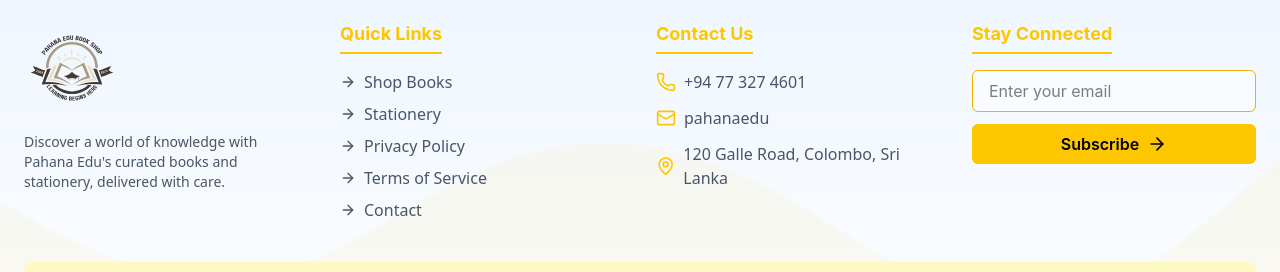
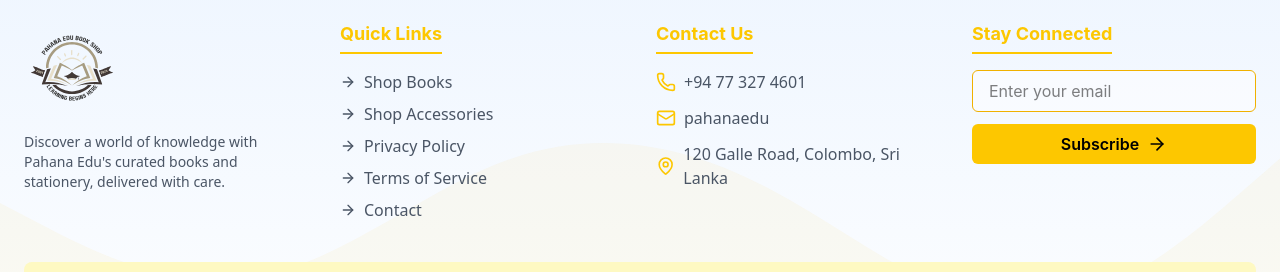
Before and after one commit to LakshiSew/Pahana_Edu_Frontend, a React (Vite) app: page /contactus in a window 1280 px wide. Shown: the part 992-1264 px from the top of the page. Built offline with nearby package versions, Linux system fonts and the light colour scheme; no server answers.

Commit message:
Footer Updated(added navigation links)

```diff
--- a/src/components/common/Footer.jsx
+++ b/src/components/common/Footer.jsx
@@ -10,6 +10,15 @@ const Footer = () => {
     console.log("Subscribed with:", email);
     setEmail("");
   };
+
+  // Define navigation links explicitly
+  const quickLinks = [
+    { name: "Shop Books", path: "/productList" },
+    { name: "Shop Accessories", path: "/productList" },
+    { name: "Privacy Policy", path: "/privacypolicy" },
+    { name: "Terms of Service", path: "/termsofservice" },
+    { name: "Contact", path: "/contactus" },
+  ];
 
   return (
     <footer className="relative bg-gradient-to-b from-blue-50 to-white pt-10 pb-16 overflow-hidden">
@@ -50,19 +59,13 @@ const Footer = () => {
               Quick Links
             </h3>
             <ul className="space-y-2 text-gray-600 font-sans">
-              {[
-                "Shop Books",
-                "Stationery",
-                "Privacy Policy",
-                "Terms of Service",
-                "Contact",
-              ].map((link) => (
-                <li key={link}>
+              {quickLinks.map((link) => (
+                <li key={link.name}>
                   <Link
-                    to={`/${link.toLowerCase().replace(/\s/g, "")}`}
+                    to={link.path}
                     className="hover:text-yellow-400 transition-colors duration-200 flex items-center gap-2"
                   >
-                    <ArrowRight className="w-4 h-4" /> {link}
+                    <ArrowRight className="w-4 h-4" /> {link.name}
                   </Link>
                 </li>
               ))}
@@ -123,12 +126,12 @@ const Footer = () => {
               recommendations!
             </p>
           </div>
-          <a
-            href="/shop"
+          <Link
+            to="/productList"
             className="mt-4 md:mt-0 bg-yellow-400 text-black font-semibold px-6 py-2 rounded-md hover:bg-yellow-500 transition-colors duration-300 flex items-center gap-2"
           >
             Shop Now <Phone className="w-5 h-5" />
-          </a>
+          </Link>
         </div>
       </div>
 
@@ -136,13 +139,13 @@ const Footer = () => {
       <div className="absolute bottom-0 left-0 w-full h-14 bg-gradient-to-r from-yellow-400 to-yellow-500 flex items-center justify-center px-4 z-20">
         <p className="text-sm text-black text-center font-sans">
           © 2025 Pahana Edu. All Rights Reserved. |{" "}
-          <a href="/privacypolicy" className="hover:underline">
+          <Link to="/privacypolicy" className="hover:underline">
             Privacy Policy
-          </a>{" "}
+          </Link>{" "}
           |{" "}
-          <a href="/termsofservice" className="hover:underline">
+          <Link to="/termsofservice" className="hover:underline">
             Terms of Service
-          </a>
+          </Link>
         </p>
       </div>
     </footer>
```
